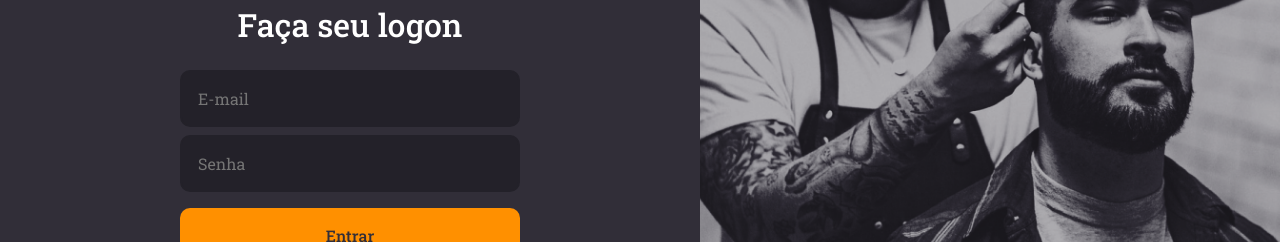
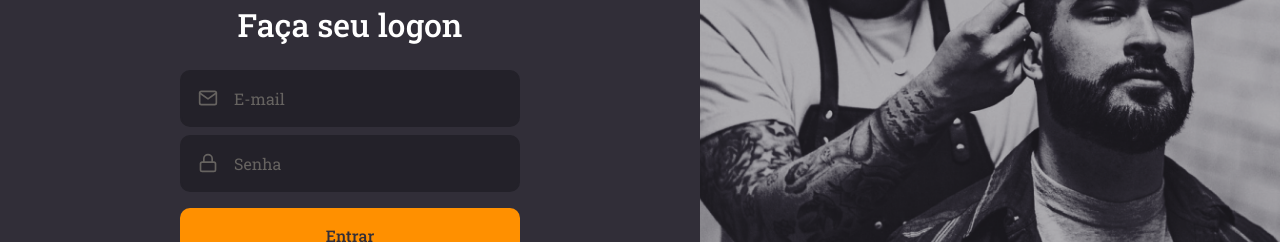
Before and after one commit to samucaguimaraes/06-gobarber-web, a React (Create React App) app: page / in a window 1280 px wide. Shown: the part 289-531 px from the top of the page. Built offline with nearby package versions, Linux system fonts and the light colour scheme.

Commit message:
- Isolamento dos componentes Button e Input da tela de login

```diff
--- a/src/App.tsx
+++ b/src/App.tsx
@@ -1,6 +1,6 @@
 import React from 'react';
 
-import SignIn from './pages/index';
+import SignIn from './pages/Signin/index';
 import GlobalStyle from './styles/global';
 
 const App: React.FC = () => (
--- /dev/null
+++ b/src/components/Button/index.tsx
@@ -0,0 +1,15 @@
+import React, { ButtonHTMLAttributes } from 'react';
+
+import { Container } from './styles';
+
+type ButtonProps = ButtonHTMLAttributes<HTMLButtonElement>;
+
+const Button: React.FC<ButtonProps> = ({ children, ...rest }) => (
+  <>
+    <Container  {...rest}>
+        {children}
+    </Container>
+  </>
+);
+
+export default Button;
--- /dev/null
+++ b/src/components/Button/styles.ts
@@ -0,0 +1,20 @@
+import styled from 'styled-components';
+import { shade } from 'polished';
+
+export const Container = styled.button`
+
+      background: #FF9000;
+      height: 56px;
+      border-radius: 10px;
+      border: 0;
+      padding: 0 16px;
+      color: #312E38;
+      width: 100%;
+      font-weight: 500;
+      margin-top: 16px;
+      transition: background-color 0.2s;
+
+      &:hover {
+        background: ${shade(0.2, '#FF9000')};
+      }
+  `;
--- /dev/null
+++ b/src/components/Input/index.tsx
@@ -0,0 +1,18 @@
+import React, { InputHTMLAttributes } from 'react';
+import {IconBaseProps} from 'react-icons';
+import { Container } from './styles';
+
+/** Propriedades que o Input vai receber com InputHTMLAttributes */
+interface InputProps extends InputHTMLAttributes<HTMLInputElement> {
+  name: string;
+  icon: React.ComponentType<IconBaseProps>;
+}
+
+const Input: React.FC<InputProps> = ({ icon: Icon, ...rest}) => (
+  <Container>
+    {Icon && <Icon size={20} />}
+    <input {...rest} />
+  </Container>
+);
+
+export default Input;
--- /dev/null
+++ b/src/components/Input/styles.ts
@@ -0,0 +1,32 @@
+import styled from 'styled-components';
+
+export const Container = styled.div`
+  background: #232129;
+  border-radius: 10px;
+  border: 2px solid #232129;
+  padding: 16px;
+  width: 100%;
+  color: #666360;
+
+  display: flex;
+  align-items: center;
+
+  & + div {
+    margin-top: 8px;
+  }
+
+  input {
+    flex: 1;
+    background: transparent;
+    border: 0;
+    color: #f4ede8;
+
+    &::placeholder {
+      color: #666360;
+    }
+  }
+
+  svg {
+    margin-right: 16px;
+  }
+`;
--- a/src/pages/index.tsx
+++ b/src/pages/Signin/index.tsx
@@ -1,8 +1,12 @@
 import React from 'react';
 
-import { FiLogIn } from 'react-icons/fi';
+import { FiLogIn, FiMail, FiLock } from 'react-icons/fi';
 
-import logoImg from '../assets/logo.svg';
+import logoImg from '../../assets/logo.svg';
+
+import Input from '../../components/Input';
+
+import Button from '../../components/Button';
 
 import { Container, Content, Background } from './styles';
 
@@ -13,11 +17,11 @@ const SignIn: React.FC = () => (
       <form>
         <h1>Faça seu logon</h1>
 
-        <input placeholder="E-mail" />
+        <Input name="email" icon={FiMail} placeholder="E-mail" />
 
-        <input type="password" placeholder="Senha"/>
+        <Input name="password" icon={FiLock} type="password" placeholder="Senha"/>
 
-        <button type="submit"> Entrar</button>
+        <Button type="submit"> Entrar</Button>
 
         <a href="http://">Esqueci minha senha</a>
       </form>
--- a/src/pages/styles.ts
+++ b/src/pages/Signin/styles.ts
@@ -1,6 +1,6 @@
 import styled from 'styled-components';
 import { shade } from 'polished';
-import signInBackgroundImg from '../assets/sign-in-background.png';
+import signInBackgroundImg from '../../assets/sign-in-background.png';
 
 export const Container = styled.div`
   height: 100vh;
@@ -27,35 +27,9 @@ export const Content = styled.div`
     margin-bottom: 24px;
   }
 
-  input {
-    background: #232129;
-    border-radius: 10px;
-    border: 2px solid #232129;
-    padding: 16px;
-    width: 100%;
-    color: #f4ede8;
 
-    & + input {
-      margin-top: 8px;
-    }
-  }
 
-  button {
-    background: #FF9000;
-    height: 56px;
-    border-radius: 10px;
-    border: 0;
-    padding: 0 16px;
-    color: #312E38;
-    width: 100%;
-    font-weight: 500;
-    margin-top: 16px;
-    transition: background-color 0.2s;
 
-    &:hover {
-      background: ${shade(0.2, '#FF9000')};
-    }
-  }
     a {
       color: #f4ede8;
       display: block;
@@ -87,7 +61,6 @@ export const Content = styled.div`
   svg {
     margin-right: 16px;
   }
-}
 `;
 export const Background = styled.div`
   flex: 1;
```
Also changed, not shown: .eslintrc.json.
